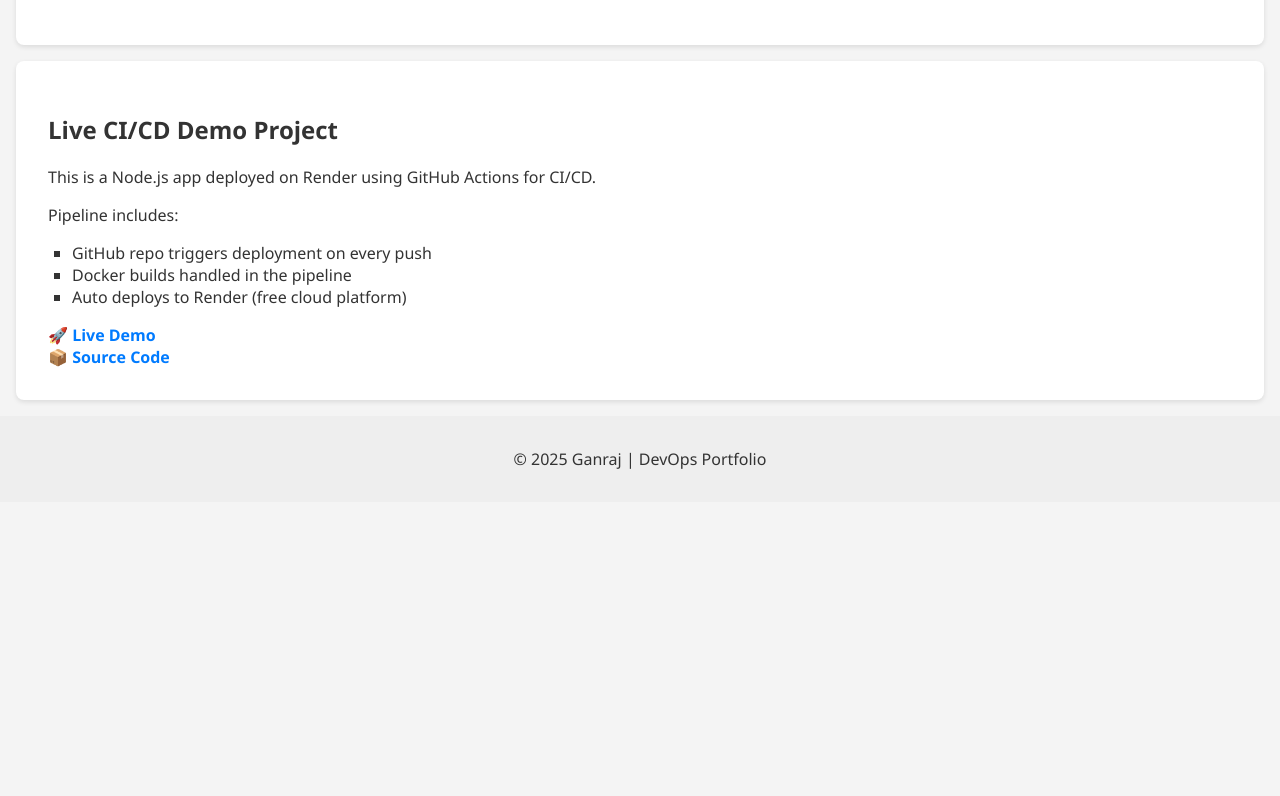
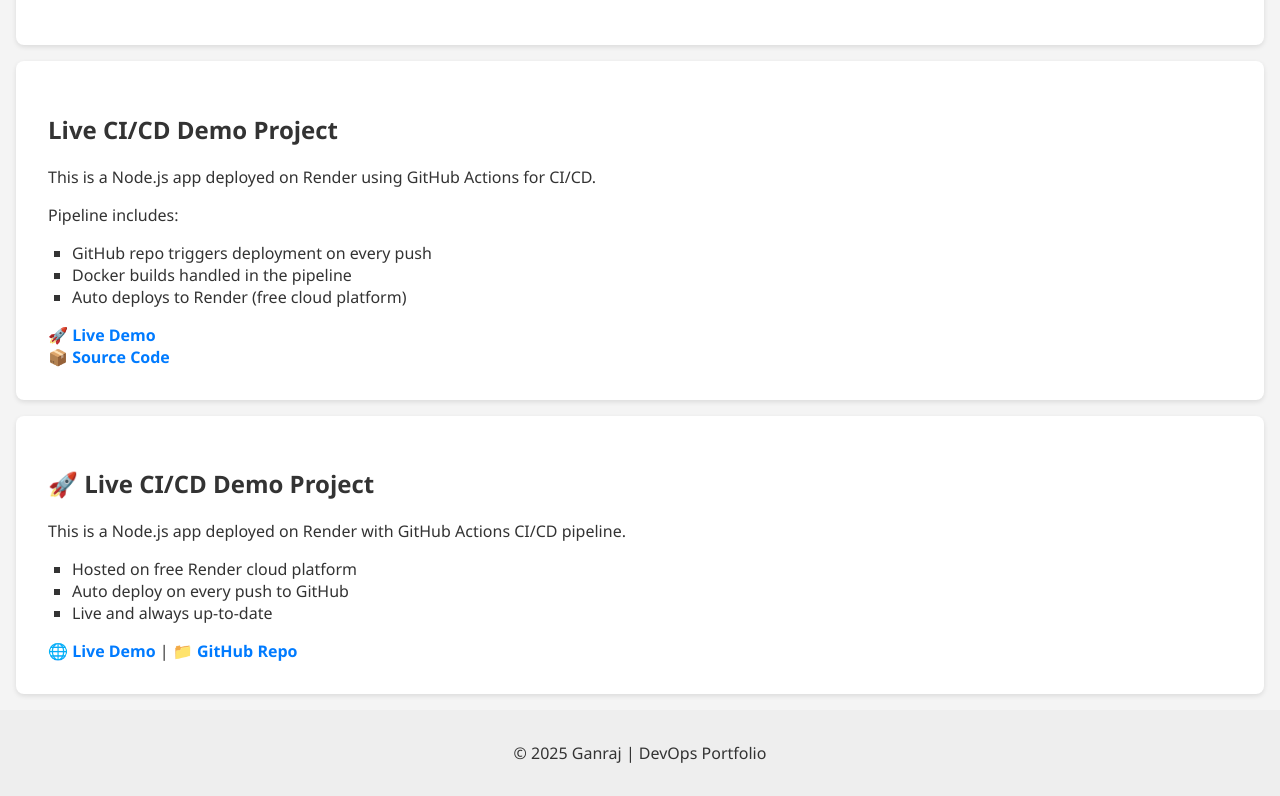
Before and after one commit to ganrajdol99215/devops-portfolio, a plain HTML site: page index.html in a window 1280 px wide. Shown: the part 422-1218 px from the top of the page. Before the commit the page ends 924 px from the top, so only its background shows below. Drawn offline with Linux system fonts and the light colour scheme.

Commit message:
Update index.html

```diff
--- a/index.html
+++ b/index.html
@@ -34,6 +34,17 @@
         <br>
         <a href="https://github.com/GANRAJ99215/devops-cicd-node" target="_blank">📦 Source Code</a>
     </section>
+    <section class="project">
+  <h2>🚀 Live CI/CD Demo Project</h2>
+  <p>This is a Node.js app deployed on Render with GitHub Actions CI/CD pipeline.</p>
+  <ul>
+    <li>Hosted on free Render cloud platform</li>
+    <li>Auto deploy on every push to GitHub</li>
+    <li>Live and always up-to-date</li>
+  </ul>
+  <a href="https://devops-portfolio-mbzk.onrender.com" target="_blank">🌐 Live Demo</a> |
+  <a href="https://github.com/GANRAJ99215/devops-cicd-node" target="_blank">📁 GitHub Repo</a>
+</section>
     <footer>
         <p>© 2025 Ganraj | DevOps Portfolio</p>
     </footer>
```
